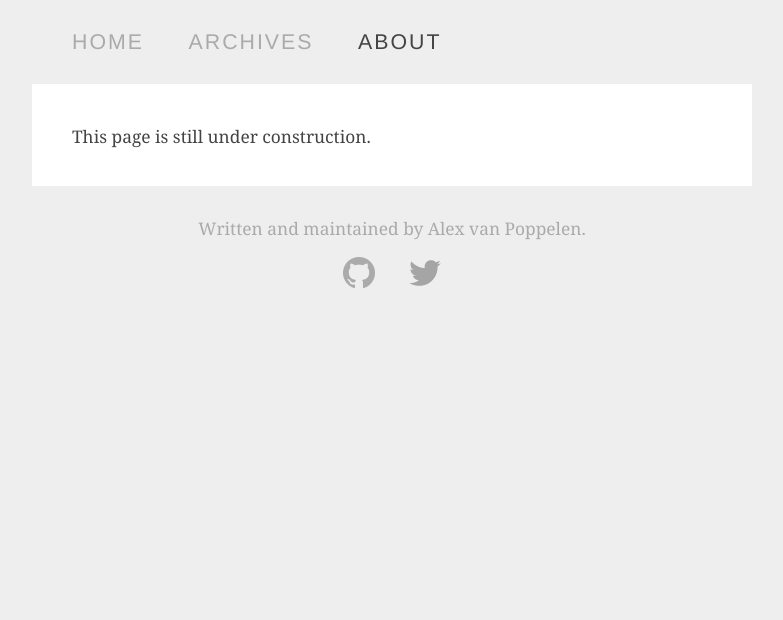
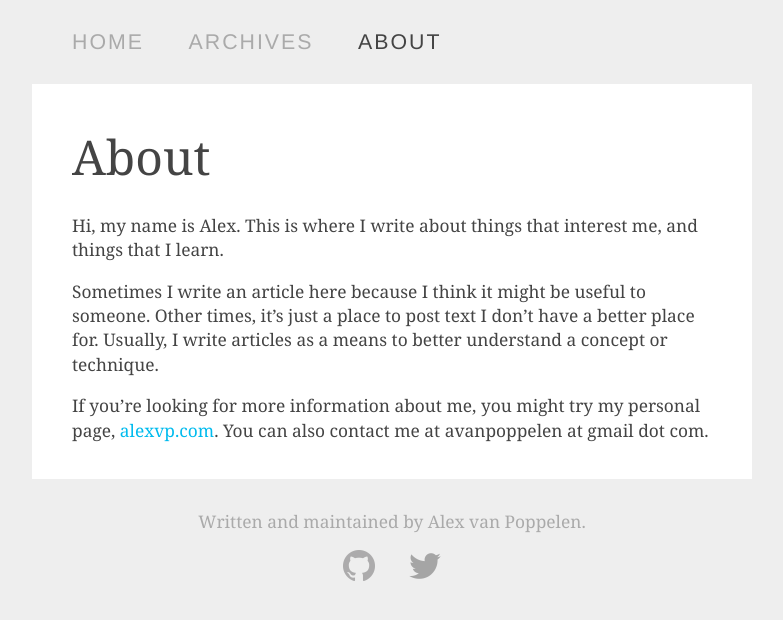
Before and after one commit to avanpo/avanpo.github.io, a Jekyll site: the page built from about/index.md, in a window 1280 px wide. Shown: the top 620 px of the page, without its empty margins (248-1031 px from the left). Built offline with Jekyll 4.4.1, drawn with Linux system fonts in a browser that asks for light colours; Markdown is read by kramdown in place of the engine named in the settings.

Commit message:
Updated about page

```diff
--- a/about/index.md
+++ b/about/index.md
@@ -3,4 +3,10 @@ title: "about :: avanpo"
 about: active
 ---
 
-This page is still under construction.
+# About
+
+Hi, my name is Alex. This is where I write about things that interest me, and things that I learn.
+
+Sometimes I write an article here because I think it might be useful to someone. Other times, it's just a place to post text I don't have a better place for. Usually, I write articles as a means to better understand a concept or technique.
+
+If you're looking for more information about me, you might try my personal page, <a href="http://alexvp.com">alexvp.com</a>. You can also contact me at avanpoppelen at gmail dot com.
```
